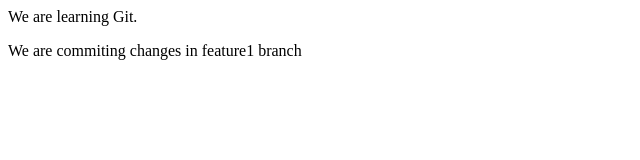
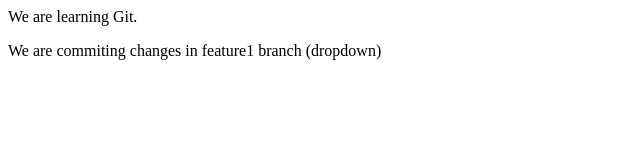
Before and after one commit to Anant131997/localrepo, a plain HTML site: page index.html in a window 1280 px wide. Shown: the full height of the page, 0-640 px from the left. Drawn offline with Linux system fonts and the light colour scheme.

```diff
--- a/index.html
+++ b/index.html
@@ -1,2 +1,2 @@
 <p>We are learning Git.</p>
-<p>We are commiting changes in feature1 branch</p>
+<p>We are commiting changes in feature1 branch (dropdown)</p>
```
